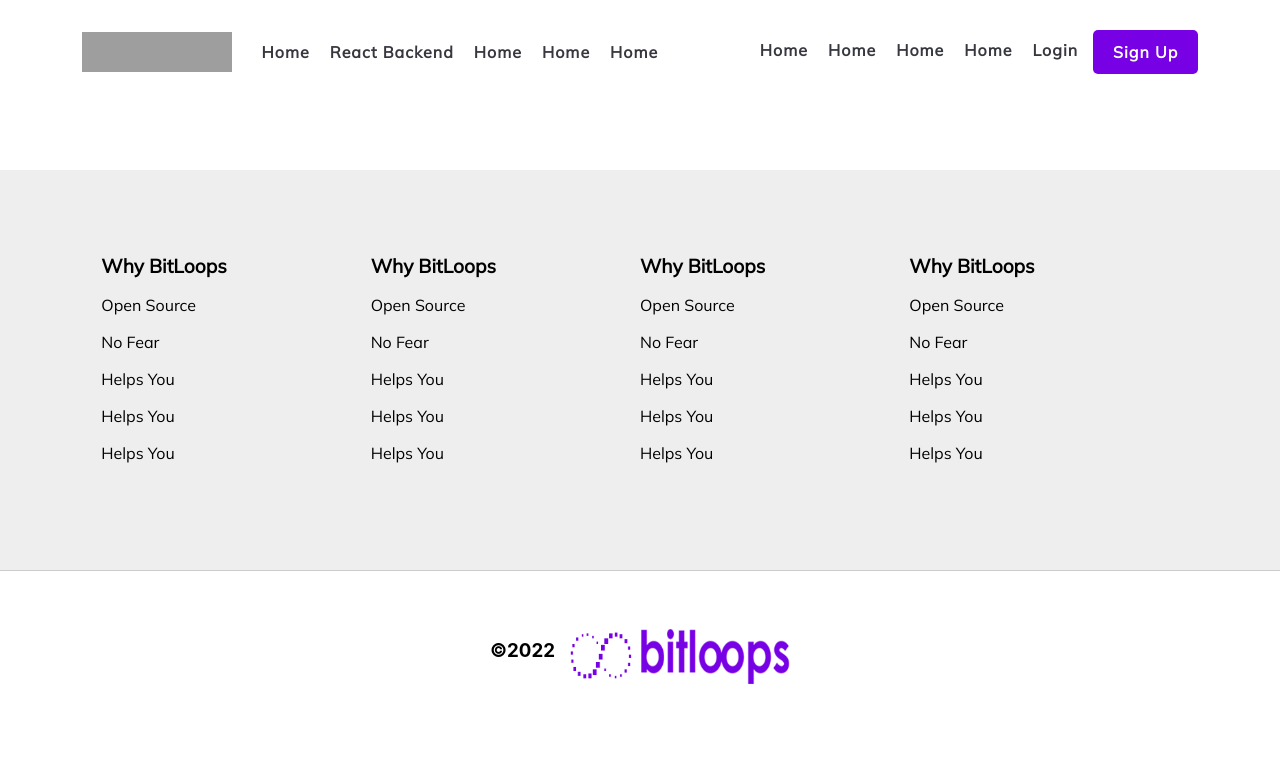
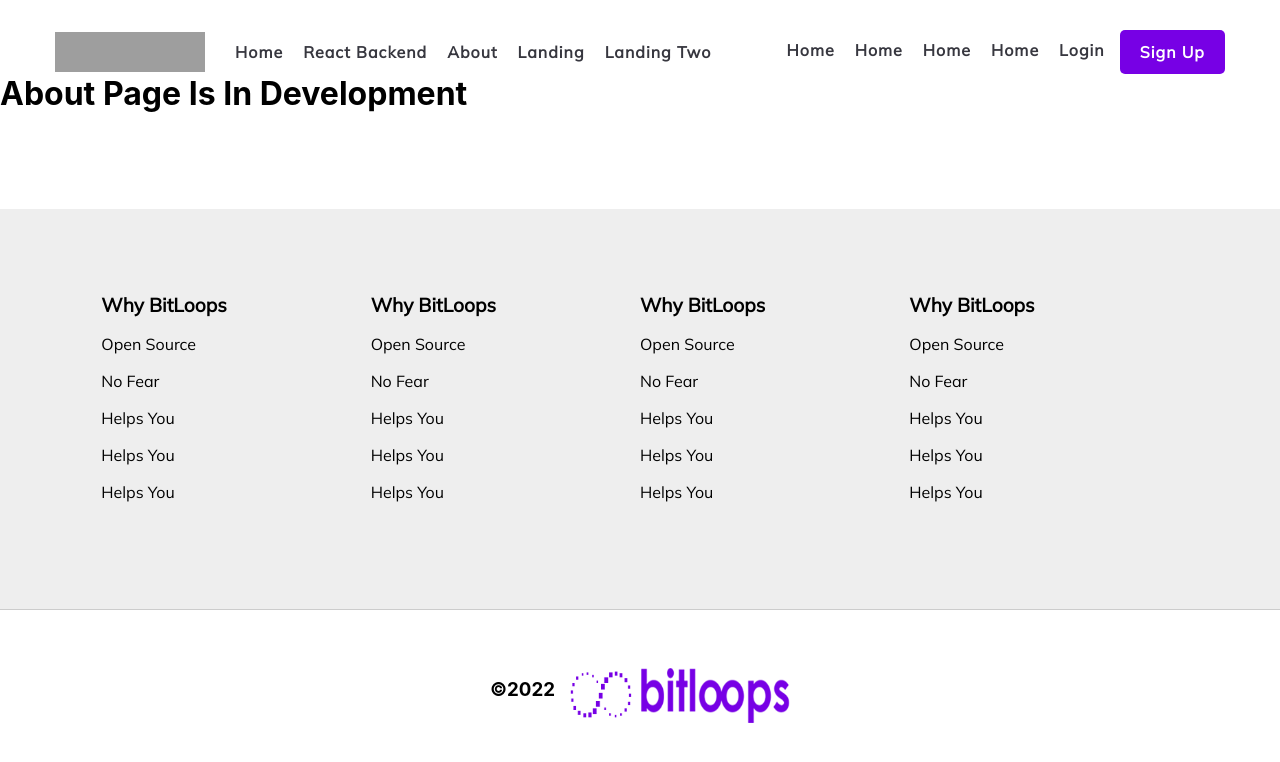
Before and after one commit to soohaib01/bitloop, a Next.js app: page /about in a window 1280 px wide. Shown: the top 762 px of the page. Built offline with nearby package versions, Linux system fonts and the light colour scheme; grey boxes are pictures that could not be loaded.

Commit message:
Links Created

```diff
--- a/components/navbar.jsx
+++ b/components/navbar.jsx
@@ -13,10 +13,10 @@ const navbar = () => {
         />
         <ul className={Nav.Listing}>
           <li><Link href="/">Home</Link></li>
-          <li><Link href="/">React Backend</Link></li>
-          <li><Link href="/">Home</Link></li>
-          <li><Link href="/">Home</Link></li>
-          <li><Link href="/">Home</Link></li>
+          <li><Link href="/reactBakend">React Backend</Link></li>
+          <li><Link href="/about">About</Link></li>
+          <li><Link href="/LandingOne">Landing</Link></li>
+          <li><Link href="/LandingOne">Landing Two</Link></li>
         </ul>
       </div>
       <div className={Nav.RightContainer}>
--- a/pages/about.js
+++ b/pages/about.js
@@ -1,5 +1,18 @@
 const about = () => {
-  return <div></div>;
+  return <div>
+
+    <h1>About Page Is In Development</h1>
+  </div>;
 };
 
+<style jsx>{
+    `
+    h1{
+      text-align:center
+    }
+    `
+}
+
+</style>
+
 export default about;
```
Also changed, not shown: pages/LandingOne.js (added, +7 -0 lines), pages/reactBakend.js (added, +7 -0 lines).
